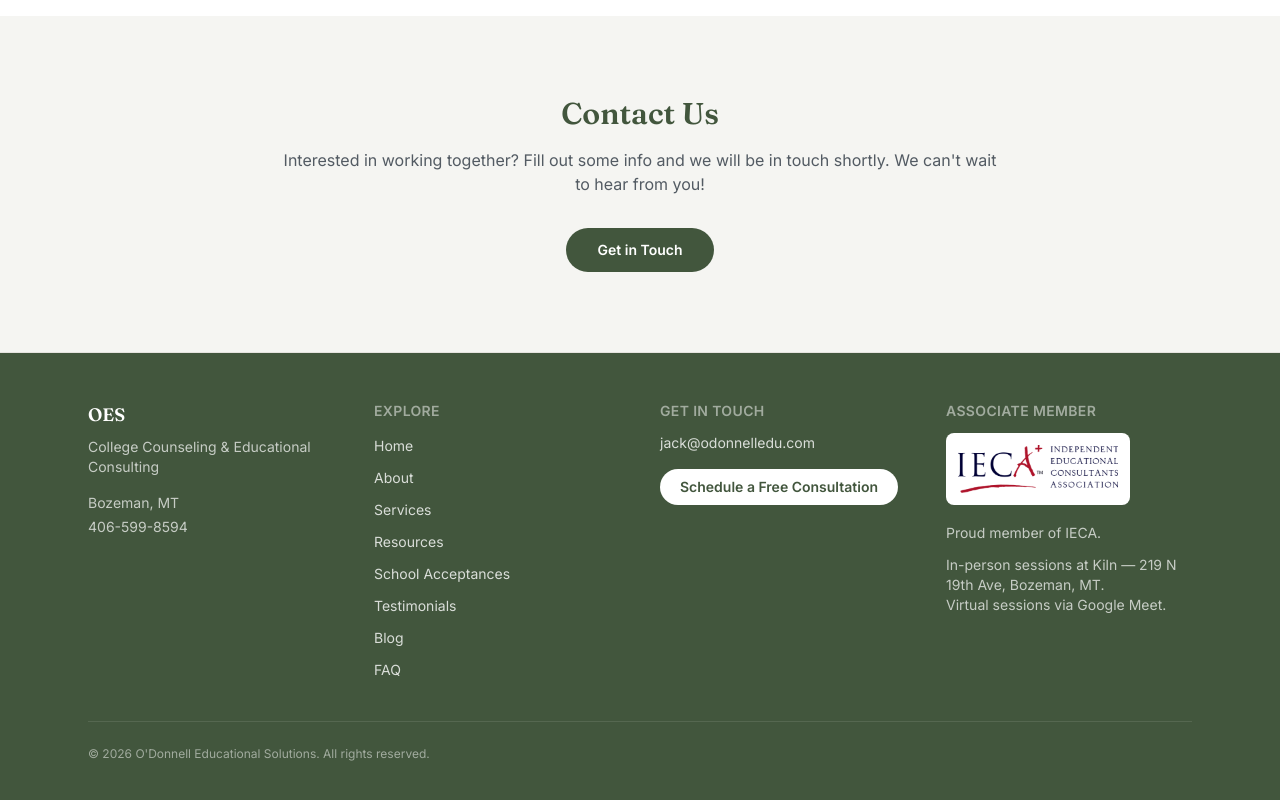
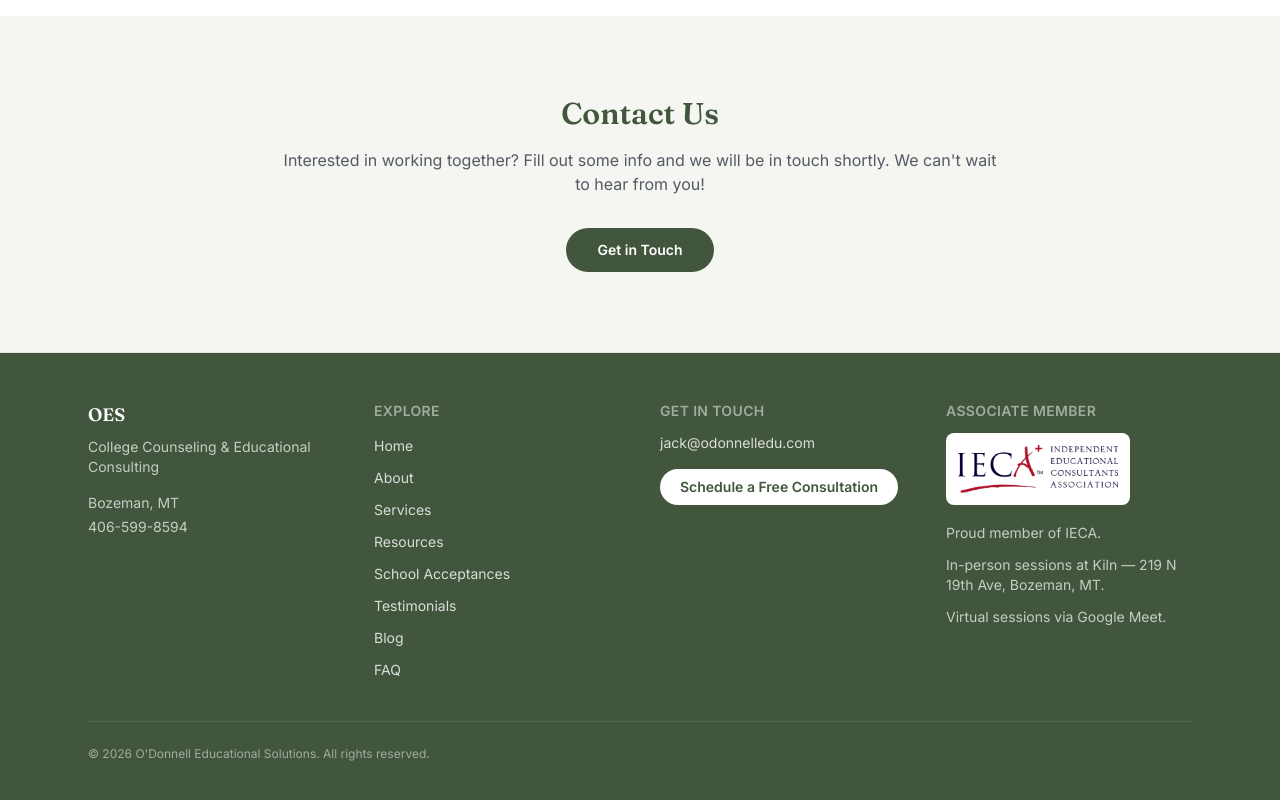
Before and after one commit to Jackodonnell23/OES, a Next.js app: page / in a window 1280 px wide. Shown: the part 2194-2994 px from the top of the page. Built offline with nearby package versions, Linux system fonts and the light colour scheme.

Commit message:
Add spacing between footer meeting-location lines
Co-Authored-By: Claude Sonnet 5 <noreply@anthropic.com>

```diff
--- a/src/components/Footer.tsx
+++ b/src/components/Footer.tsx
@@ -77,9 +77,8 @@ export default function Footer() {
             <p className="mt-3 text-sm text-white/70">Proud member of IECA.</p>
             <p className="mt-3 text-sm text-white/70">
               In-person sessions at Kiln — 219 N 19th Ave, Bozeman, MT.
-              <br />
-              Virtual sessions via Google Meet.
             </p>
+            <p className="mt-3 text-sm text-white/70">Virtual sessions via Google Meet.</p>
           </div>
         </div>
 
```
